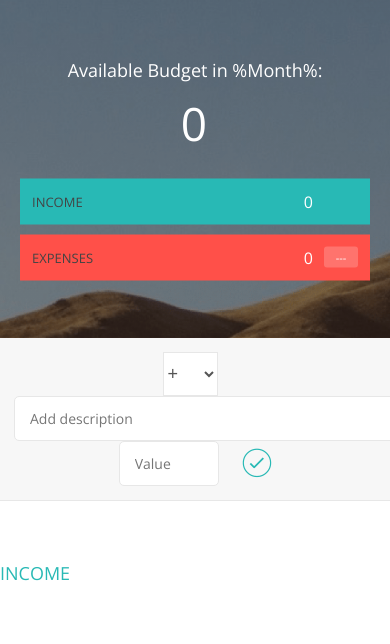
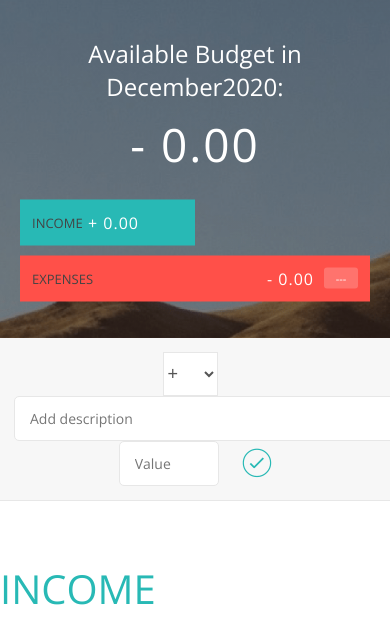
Before and after one commit to Tijani-zainab/Budgety, a plain HTML site: page index.html in a window 390 px wide. Shown: the top 644 px of the page. Drawn offline with nearby package versions, Linux system fonts and the light colour scheme.

Commit message:
UI modification

```diff
--- a/assets/css/style.css
+++ b/assets/css/style.css
@@ -275,3 +275,21 @@ h2 {
 
 .unpaid .item__percentage { box-shadow: 0 2px 6px 0 rgba(0, 0, 0, 0.1); }
 .unpaid:hover .item__description { font-weight: 900; }
+
+
+/* Mobile View */
+@media screen and (max-width: 667px) {
+
+    .icome__title,
+    .expenses__title {
+        font-size: 2.5rem;
+    }
+
+    .budget__title {
+        font-size: 1.5rem;
+    }
+
+    .budget__income {
+        width: 50%;
+    }
+}
--- a/assets/js/app.js
+++ b/assets/js/app.js
@@ -169,8 +169,32 @@ var UIController = (function(){
         expensesLabel: '.budget__expenses--value',
         percentageLabel: '.budget__expenses--percentage',
         container: '.container',
-        expensesPercLabel: '.item__percentage'
+        expensesPercLabel: '.item__percentage',
+        dateLabel: '.budget__title--month'
 
+    };
+
+    var formatNumber = function(num, type) {
+        var numSplit, int, dec, type;
+
+        num = Math.abs(num);
+        num = num.toFixed(2);
+
+        numSplit = num.split('.');
+
+        int = numSplit[0];
+        if (int.length > 3) {
+            int = int.substr(0,int.length -3) + ',' + int.substr(int.length -3, 3);
+        }
+
+        dec = numSplit[1];
+        return (type === 'exp' ? '-' : '+') + ' ' + int + '.' + dec;
+    };
+
+    var nodeListForEach = function(list, callback) {
+        for (var i = 0; i < list.length; i++) {
+            callback(list[i], i);
+        }
     };
 
     return {
@@ -199,7 +223,7 @@ var UIController = (function(){
 
             newHtml = html.replace('%id%', obj.id);
             newHtml = newHtml.replace('%description%', obj.description);
-            newHtml = newHtml.replace('%value%', obj.value);
+            newHtml = newHtml.replace('%value%', formatNumber (obj.value, type));
 
             //Insert the HTML into the DOM
             document.querySelector(element).insertAdjacentHTML('beforeend', newHtml);
@@ -229,10 +253,12 @@ var UIController = (function(){
         },
 
         displayBudget: function(obj) {
+            var type;
+            obj.budget > 0 ? type = 'inc' : type = 'exp';
 
-           document.querySelector(DOMstring.budgetLabel).textContent = obj.budget;
-           document.querySelector(DOMstring.incomeLabel).textContent = obj.totalInc;
-           document.querySelector(DOMstring.expensesLabel).textContent = obj.totalExp;
+           document.querySelector(DOMstring.budgetLabel).textContent = formatNumber (obj.budget, type);
+           document.querySelector(DOMstring.incomeLabel).textContent =  formatNumber (obj.totalInc, 'inc');
+           document.querySelector(DOMstring.expensesLabel).textContent = formatNumber (obj.totalExp, 'exp');
 
 
            if (obj.percentage > 0) {
@@ -246,12 +272,6 @@ var UIController = (function(){
 
             var fields = document.querySelectorAll(DOMstring.expensesPercLabel);
 
-            var nodeListForEach = function(list, callback) {
-                for (var i = 0; i < list.length; i++) {
-                    callback(list[i], i);
-                }
-            };
-
             nodeListForEach(fields, function(current, index) {
 
                 if (percentage[index] > 0) {
@@ -263,6 +283,37 @@ var UIController = (function(){
             });
 
         },
+
+
+        displayMonth: function() {
+            var now, months, month, year;
+
+            now = new Date();
+            //var christmas = new Date(2020, 11, 25);
+
+            months = ['January', 'February', 'March', 'April', 'May', 'June', 'July', 'August', 'September', 'October', 'November', 'December'];
+            month = now.getMonth();
+
+            year = now.getFullYear();
+            document.querySelector(DOMstring.dateLabel).textContent = months[month] + '' + year;
+        },
+
+        changedType: function() {
+
+            var fields = document.querySelectorAll(
+                DOMstring.inputType + ',' +
+                DOMstring.inputDescription + ',' +
+                DOMstring.inputValue
+            );
+
+            nodeListForEach(fields, function(cur) {
+                cur.classList.toggle('red-focus');
+            });
+
+            document.querySelector(DOMstring.inputBtn).classList.toggle('red');
+
+        },
+
 
         getDOMstring: function() {
             return DOMstring;
@@ -291,6 +342,8 @@ var controller = (function(budgetCtrl, UICtrl){
         });
 
         document.querySelector(DOM.container).addEventListener('click', ctrlDeleteItem);
+
+        document.querySelector(DOM.inputType).addEventListener('change', UICtrl.changedType);
 
     };
 
@@ -375,6 +428,7 @@ var controller = (function(budgetCtrl, UICtrl){
     return {
         init: function() {
             console.log('Application has started.');
+            UICtrl.displayMonth();
             UICtrl.displayBudget({
                 budget: 0,
                 totalInc: 0,
```
